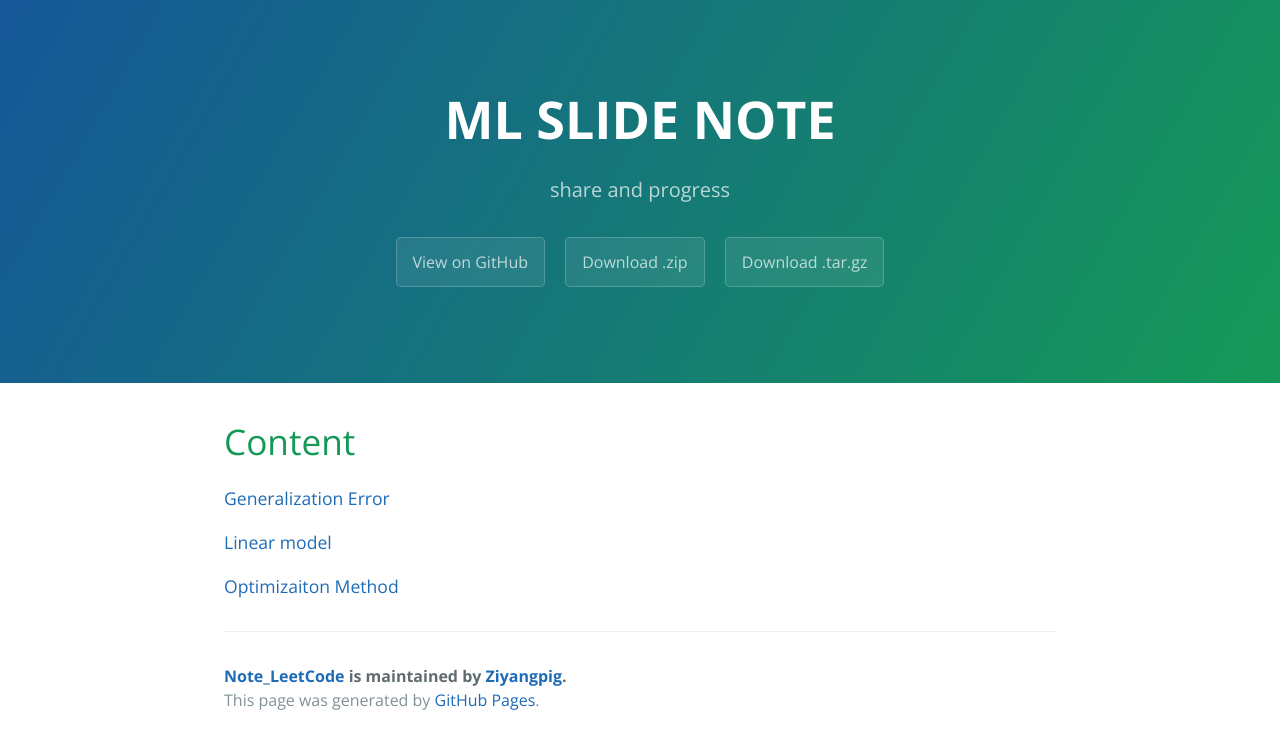
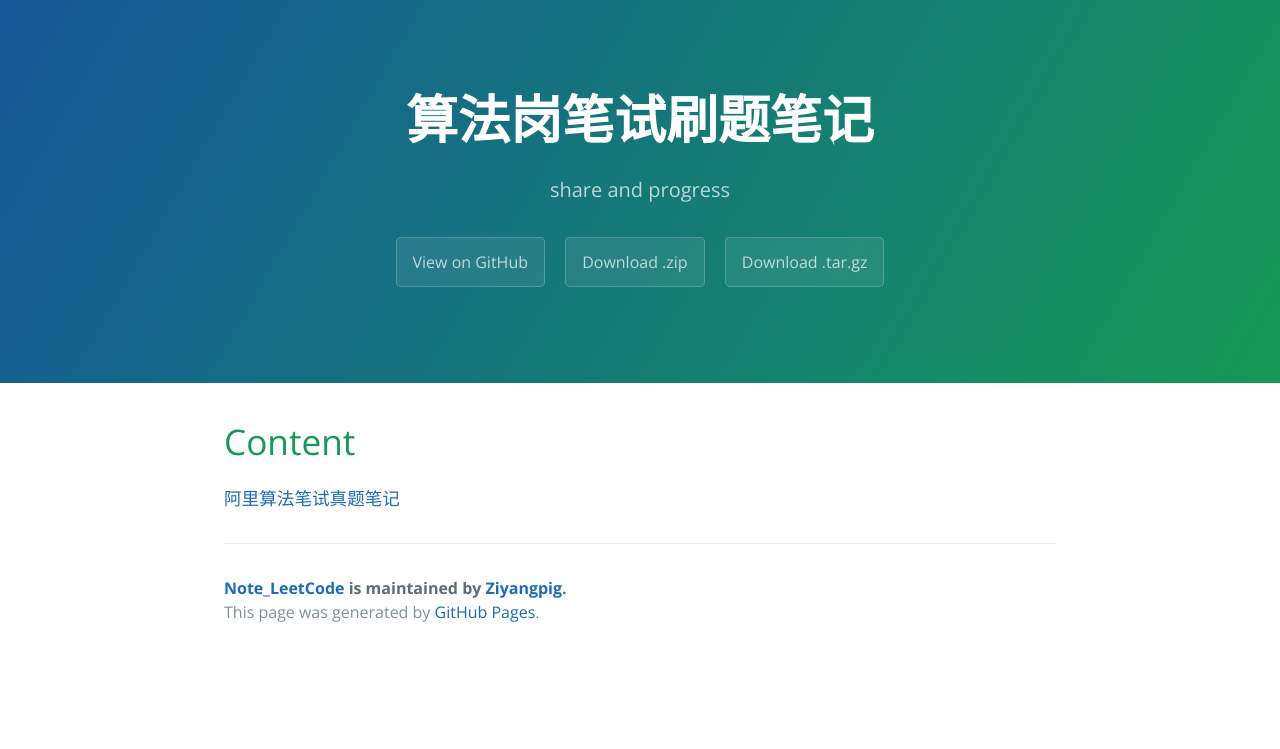
Before and after one commit to Ziyangpig/Note_LeetCode, a Jekyll site: the page built from index.md, in a window 1280 px wide. Shown: the top 749 px of the page. Built offline with Jekyll 4.4.1, drawn with Linux system fonts in a browser that asks for light colours; our own code applies the rules of GitHub Pages for plain Markdown files.

Commit message:
Update index.md

```diff
--- a/index.md
+++ b/index.md
@@ -1,12 +1,8 @@
 ---
-title: ML SLIDE NOTE
+title: 算法岗笔试刷题笔记
 ---
 
 # Content
 
 
-[Generalization Error](./Generalization Error.html)
-
-[Linear model](./Linear model.html)
-
-[Optimizaiton Method](./Optimization Algorithm.md)
+[阿里算法笔试真题笔记](./Ali.html)
```
